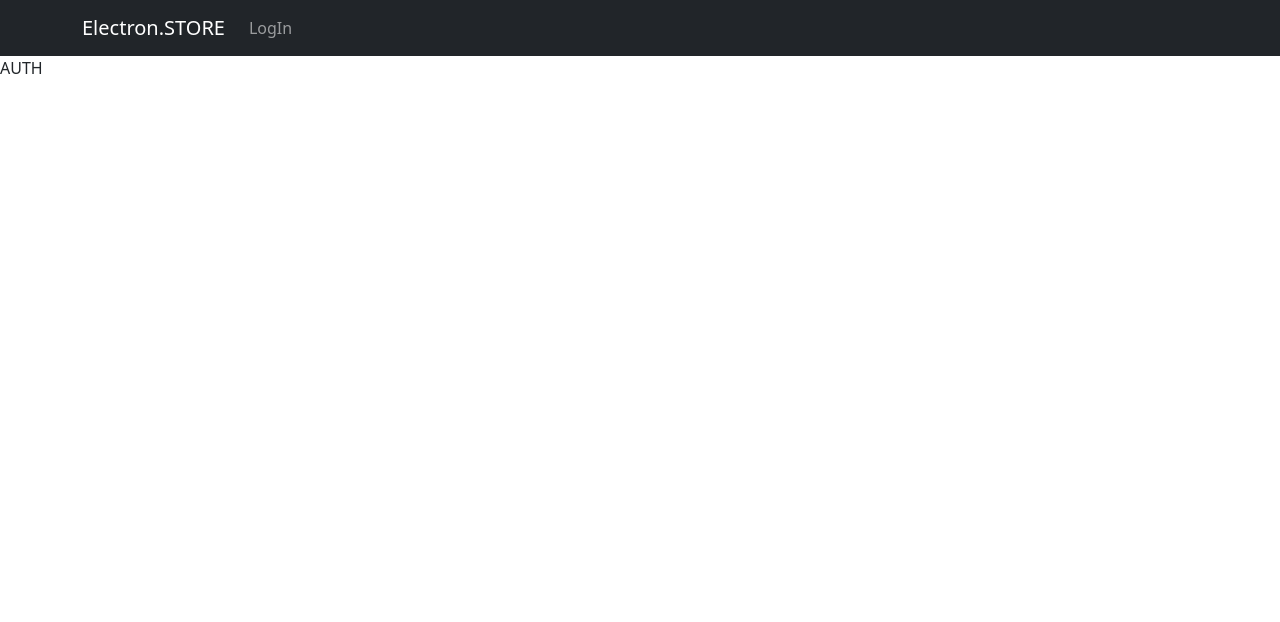
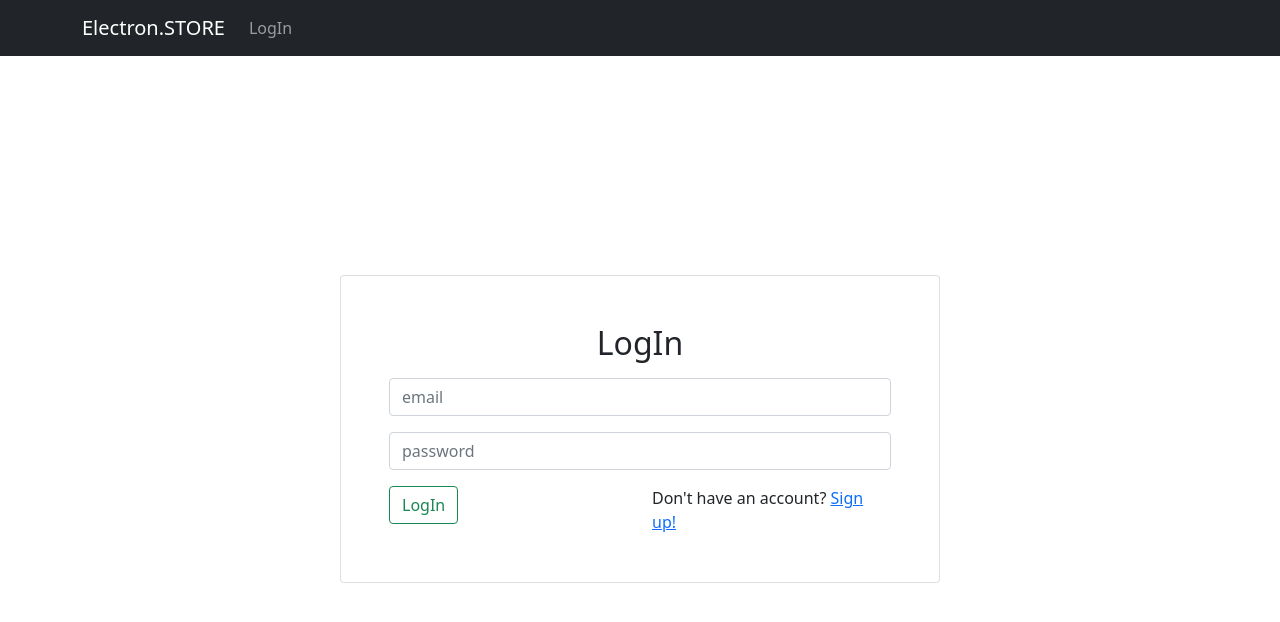
Before and after one commit to Abubjazov/OnlineStore_NodeJS_React, a React (Create React App) app in the folder client/: page /login in a window 1280 px wide. Shown: the top 622 px of the page. Built offline with nearby package versions, Linux system fonts and the light colour scheme.

Commit message:
client: pages: AuthPage+

```diff
--- a/client/src/pages/AuthPage.js
+++ b/client/src/pages/AuthPage.js
@@ -1,9 +1,39 @@
 import React from 'react'
+import { Card, Container, Form, FormControl, Button, Row, Col } from 'react-bootstrap'
+import { NavLink } from 'react-router-dom'
+import { REGISTRATION_ROUTE } from '../utils/consts'
 
 export const AuthPage = () => {
     return (
-        <div>
-            AUTH
-        </div>
+        <Container
+            className='d-flex justify-content-center align-items-center'
+            style={{ height: window.innerHeight - 54 }}
+        >
+            <Card style={{ width: 600 }} className='p-5'>
+                <h2 className='m-auto'>LogIn</h2>
+                <Form className='d-flex flex-column '>
+                    <FormControl
+                        className='mt-3'
+                        placeholder='email'
+                    />
+                    <FormControl
+                        className='mt-3'
+                        placeholder='password'
+                    />
+                    <Row className='mt-3 pl-3 pr-3'>
+                        <Col>
+                            <Button
+                                variant='outline-success'
+                            >LogIn</Button>
+                        </Col>
+                        <Col>
+                            <div>
+                                Don't have an account? <NavLink to={REGISTRATION_ROUTE}>Sign up!</NavLink>
+                            </div>
+                        </Col>
+                    </Row>
+                </Form>
+            </Card>
+        </Container>
     )
 }
```
